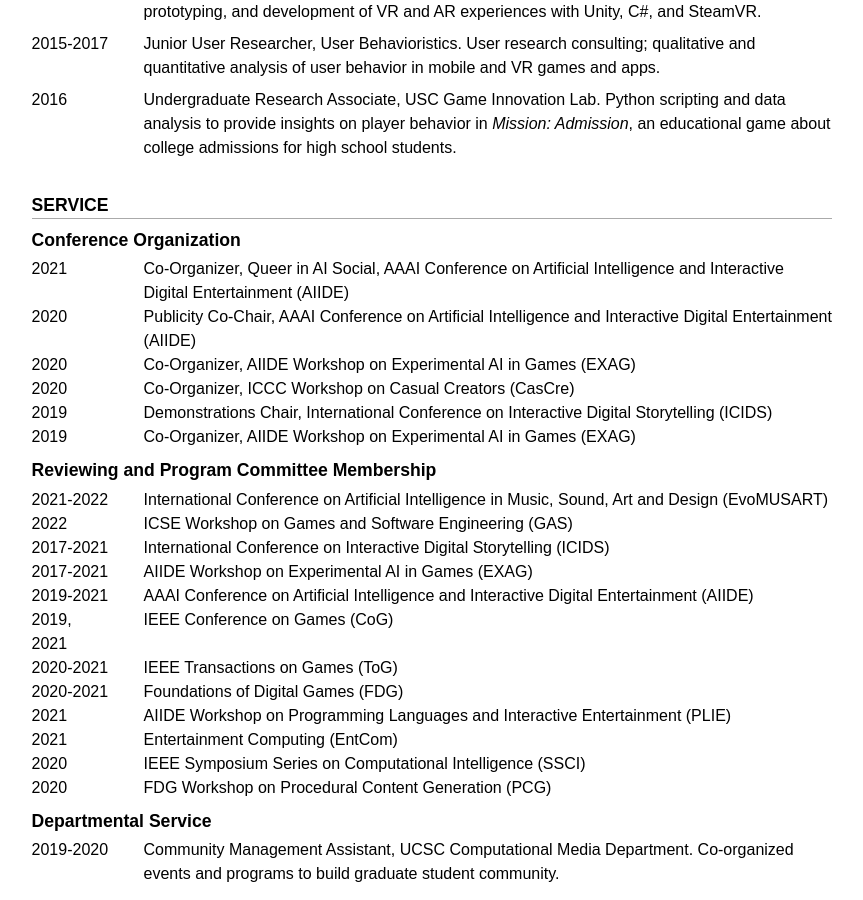
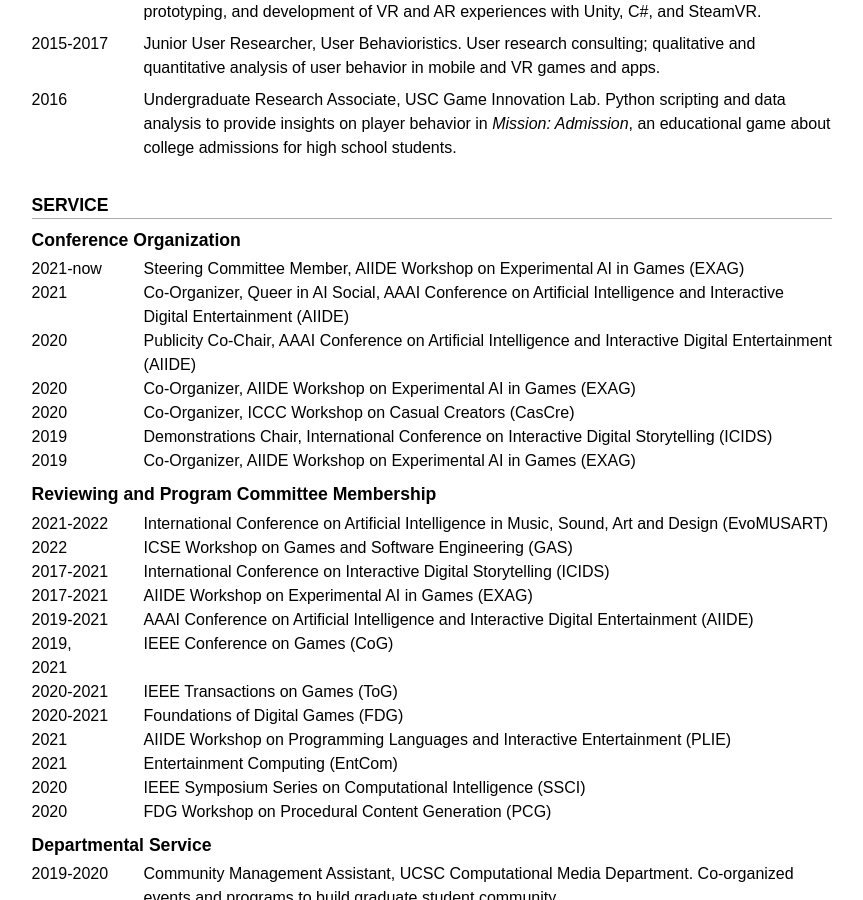
Before and after one commit to mkremins/mkremins.github.io, a Jekyll site: the page built from cv/index.html, in a window 1280 px wide and 900 px high, scrolled down 6105 px. Shown: the whole window, without its empty margins (208-1071 px from the left). Built offline with Jekyll 4.4.1, drawn with Linux system fonts in a browser that asks for light colours; some web fonts are replaced.

Commit message:
Add EXAG steering committee membership to CV

```diff
--- a/cv/index.html
+++ b/cv/index.html
@@ -320,6 +320,10 @@ layout: null
       <h3>Conference Organization</h3>
       <div class="oneline-entries">
         <div class="dated-entry">
+          <div class="dated-date">2021-now</div>
+          <div class="dated-content">Steering Committee Member, AIIDE Workshop on Experimental AI in Games (EXAG)</div>
+        </div>
+        <div class="dated-entry">
           <div class="dated-date">2021</div>
           <div class="dated-content">Co-Organizer, Queer in AI Social, AAAI Conference on Artificial Intelligence and Interactive Digital Entertainment (AIIDE)</div>
         </div>
```
